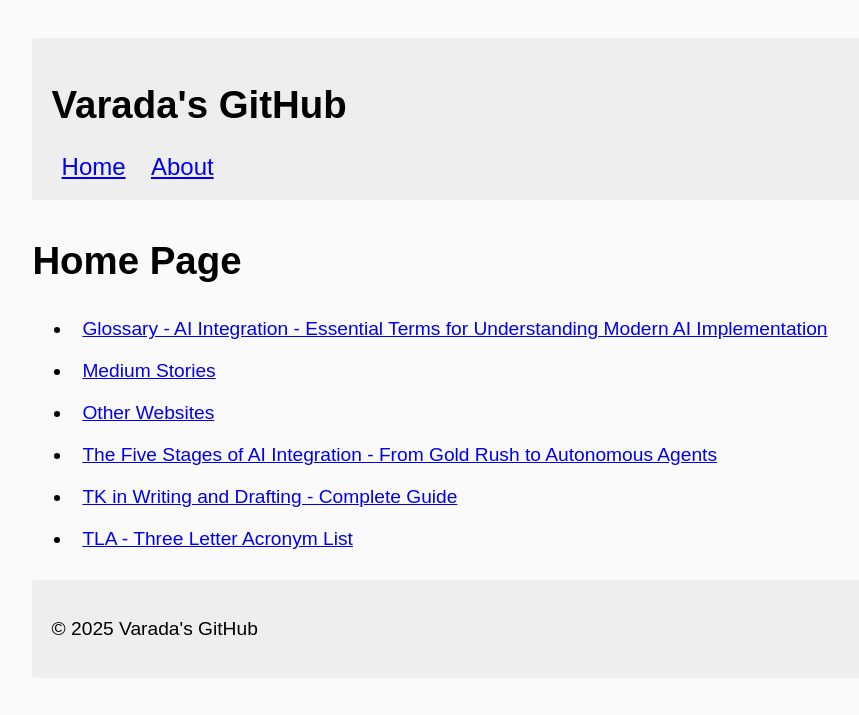
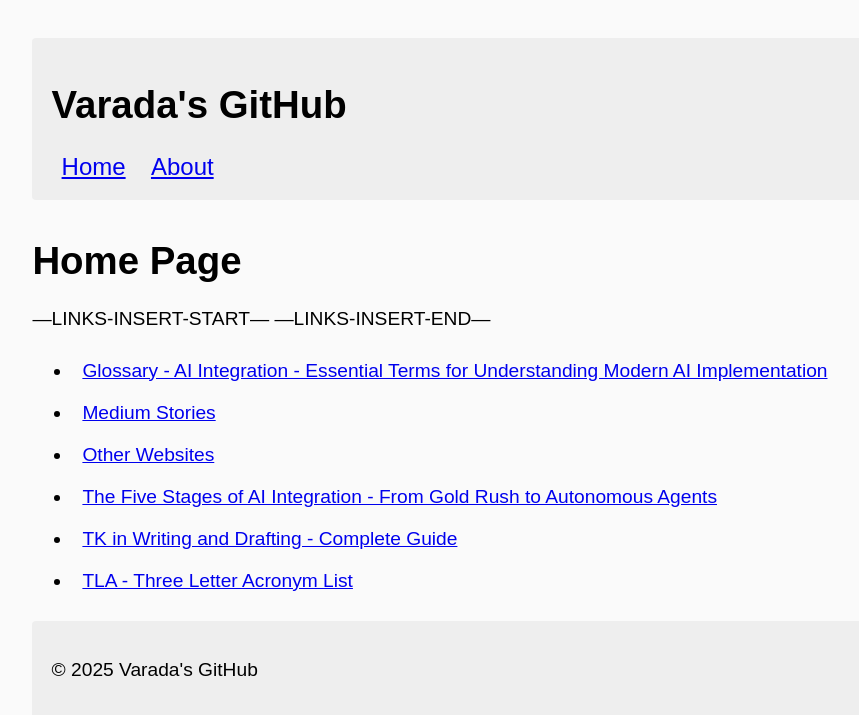
Before and after one commit to ivarada/ivarada.github.io, a Jekyll site: the page built from index.md, in a window 1280 px wide. Shown: the top 715 px of the page, without its empty margins (6-865 px from the left). Built offline with Jekyll 4.4.1, drawn with Linux system fonts in a browser that asks for light colours.

Commit message:
Update index.md

```diff
--- a/index.md
+++ b/index.md
@@ -5,6 +5,9 @@
 
 # Home Page
 
+---LINKS-INSERT-START---
+---LINKS-INSERT-END---
+
 - [Glossary - AI Integration - Essential Terms for Understanding Modern AI Implementation](/_pages/glossary-ai-integration.html)
 - [Medium Stories](https://medium.com/@varada)
 - [Other Websites](/_pages/websites.html)
```
